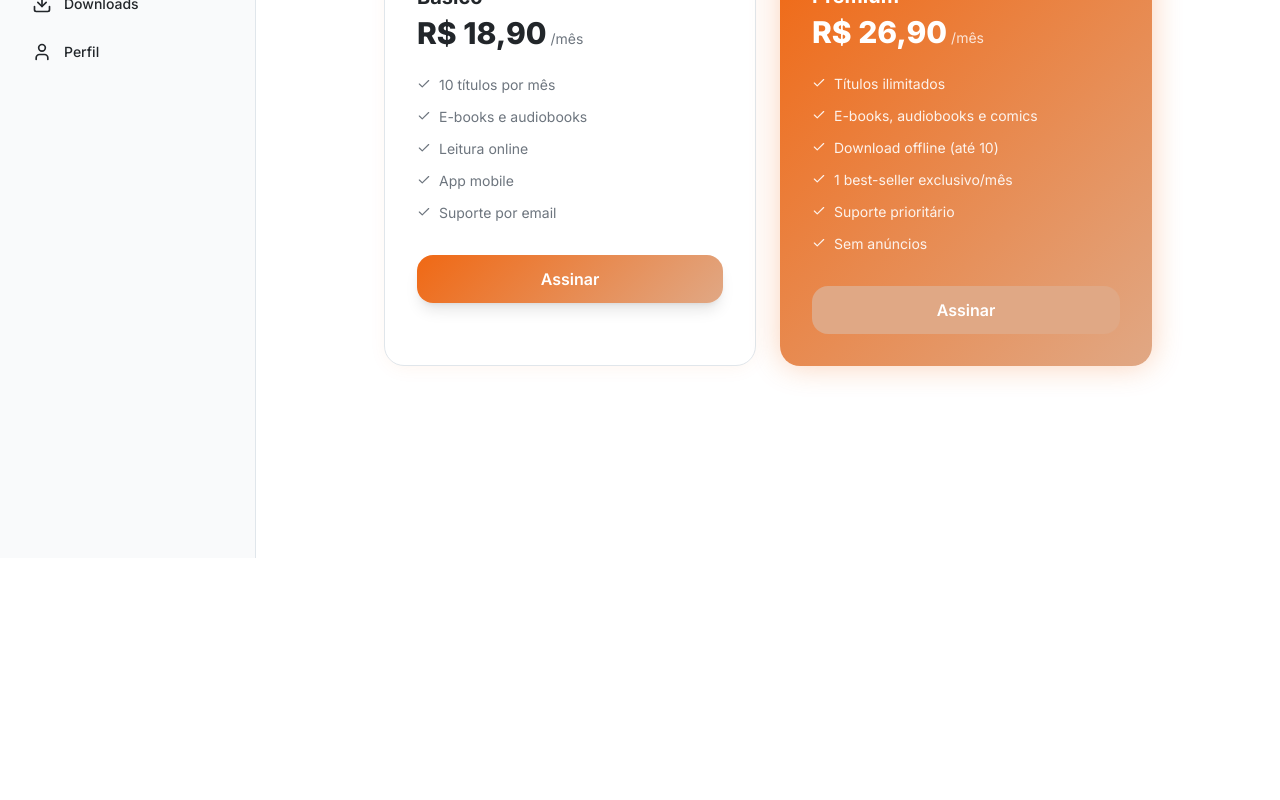
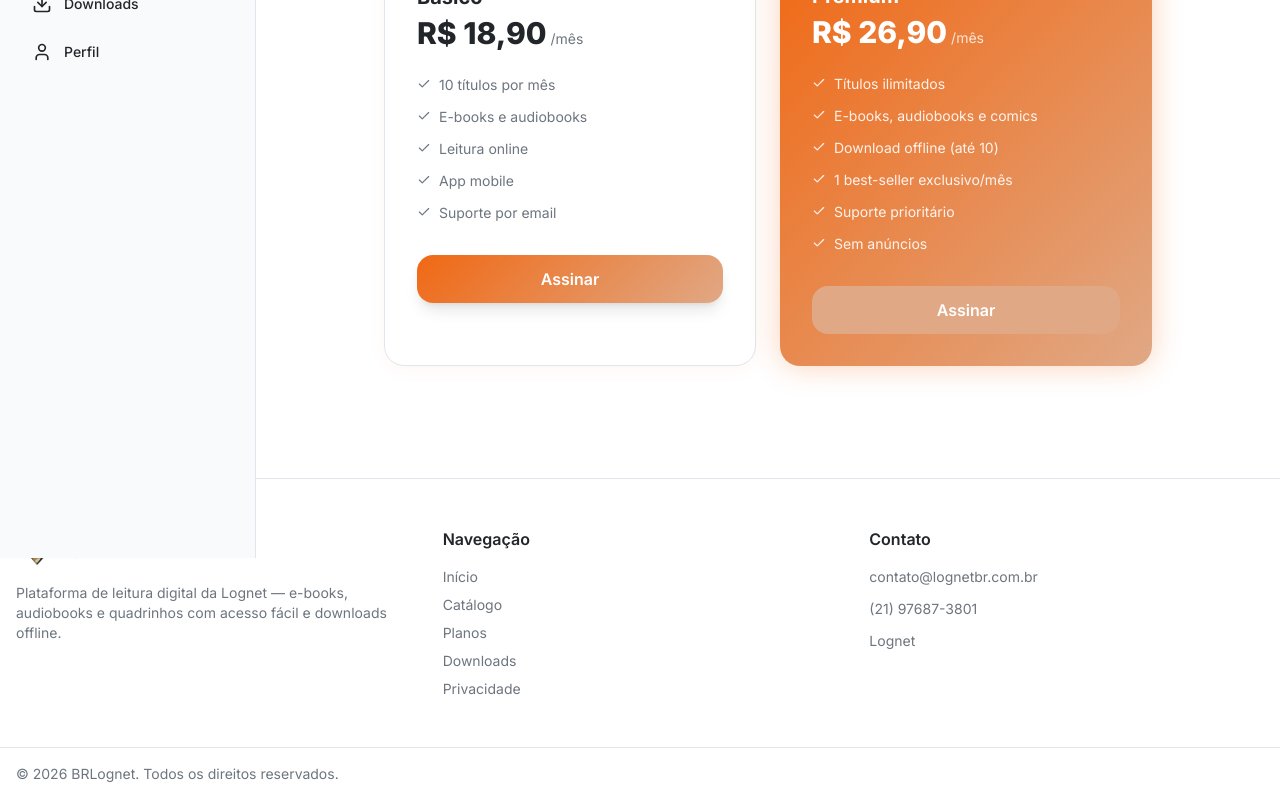
Before and after one commit to CesarAVB/frontend-lognet-books, a React (Vite) app: page /plans in a window 1280 px wide. Shown: the part 242-1042 px from the top of the page. Before the commit the page ends 800 px from the top, so only its background shows below. Built offline with nearby package versions, Linux system fonts and the light colour scheme.

Commit message:
feat: adicionar componente Footer e integrá-lo nas páginas AppLayout e Landing

```diff
--- a/src/components/AppLayout.tsx
+++ b/src/components/AppLayout.tsx
@@ -7,6 +7,7 @@ import {
   Home, BookOpen, Heart, Download, User, LogOut, Menu, X, Search, Crown, Library
 } from 'lucide-react';
 import logoImg from '@/assets/logoh.png';
+import Footer from './Footer';
 
 const navItems = [
   { to: '/', icon: Home, label: 'Home' },
@@ -118,6 +119,7 @@ const AppLayout: React.FC<{ children: React.ReactNode }> = ({ children }) => {
           {children}
         </div>
       </main>
+      <Footer />
     </div>
   );
 };
--- /dev/null
+++ b/src/components/Footer.tsx
@@ -0,0 +1,48 @@
+import React from 'react';
+import { Link } from 'react-router-dom';
+import logoImg from '@/assets/logoh.png';
+
+const Footer: React.FC = () => {
+  const year = new Date().getFullYear();
+
+  return (
+    <footer className="mt-12 bg-background border-t border-border text-muted-foreground">
+      <div className="container mx-auto px-4 py-12">
+        <div className="grid grid-cols-1 md:grid-cols-3 gap-8">
+          <div className="flex flex-col gap-4">
+            <Link to="/" className="flex items-center gap-3">
+              <img src={logoImg} alt="Lognet" className="h-10 w-auto" />
+            </Link>
+            <p className="text-sm max-w-md">Plataforma de leitura digital da Lognet — e-books, audiobooks e quadrinhos com acesso fácil e downloads offline.</p>
+          </div>
+
+          <div>
+            <h4 className="text-foreground font-semibold mb-4">Navegação</h4>
+            <ul className="space-y-2 text-sm">
+              <li><Link to="/" className="hover:text-foreground transition-colors">Início</Link></li>
+              <li><Link to="/catalog" className="hover:text-foreground transition-colors">Catálogo</Link></li>
+              <li><Link to="/plans" className="hover:text-foreground transition-colors">Planos</Link></li>
+              <li><Link to="/downloads" className="hover:text-foreground transition-colors">Downloads</Link></li>
+              <li><Link to="/privacy" className="hover:text-foreground transition-colors">Privacidade</Link></li>
+            </ul>
+          </div>
+
+          <div>
+            <h4 className="text-foreground font-semibold mb-4">Contato</h4>
+            <ul className="space-y-3 text-sm">
+              <li><a href="mailto:contato@lognetbr.com.br" className="hover:text-foreground transition-colors">contato@lognetbr.com.br</a></li>
+              <li><a href="tel:+5521976873801" className="hover:text-foreground transition-colors">(21) 97687-3801</a></li>
+              <li><a href="https://lognetbr.com.br/" target="_blank" rel="noreferrer" className="hover:text-foreground transition-colors">Lognet</a></li>
+            </ul>
+          </div>
+        </div>
+      </div>
+
+      <div className="border-t border-border py-4">
+        <div className="container mx-auto px-4 text-sm text-muted-foreground">© {year} BRLognet. Todos os direitos reservados.</div>
+      </div>
+    </footer>
+  );
+};
+
+export default Footer;
--- a/src/pages/Landing.tsx
+++ b/src/pages/Landing.tsx
@@ -5,6 +5,7 @@ import { BookOpen, Headphones, Smartphone, Wifi, Star, ChevronRight } from 'luci
 import { plans, testimonials } from '@/data/mockData';
 import heroBg from '@/assets/hero-bg.png';
 import logoImg from '@/assets/logoh.png';
+import Footer from '@/components/Footer';
 
 const Landing: React.FC = () => {
   return (
@@ -142,19 +143,7 @@ const Landing: React.FC = () => {
         </div>
       </section>
 
-      {/* Footer */}
-      <footer className="border-t border-border py-8 sm:py-12">
-        <div className="container mx-auto px-4">
-          <div className="flex flex-col sm:flex-row items-center justify-between gap-4">
-            <Link to="/">
-              <img src={logoImg} alt="Lognet SVA" className="h-10 w-auto" />
-            </Link>
-            <p className="text-sm text-muted-foreground text-center">
-              © 2026 <a href="https://lognetbr.com.br/" target="_blank" rel="noopener noreferrer" className="hover:text-primary transition-colors">BRLognet</a>. Todos os direitos reservados. | <Link to="/privacy" className="hover:text-primary transition-colors">Privacidade</Link>
-            </p>
-          </div>
-        </div>
-      </footer>
+      <Footer />
     </div>
   );
 };
```
